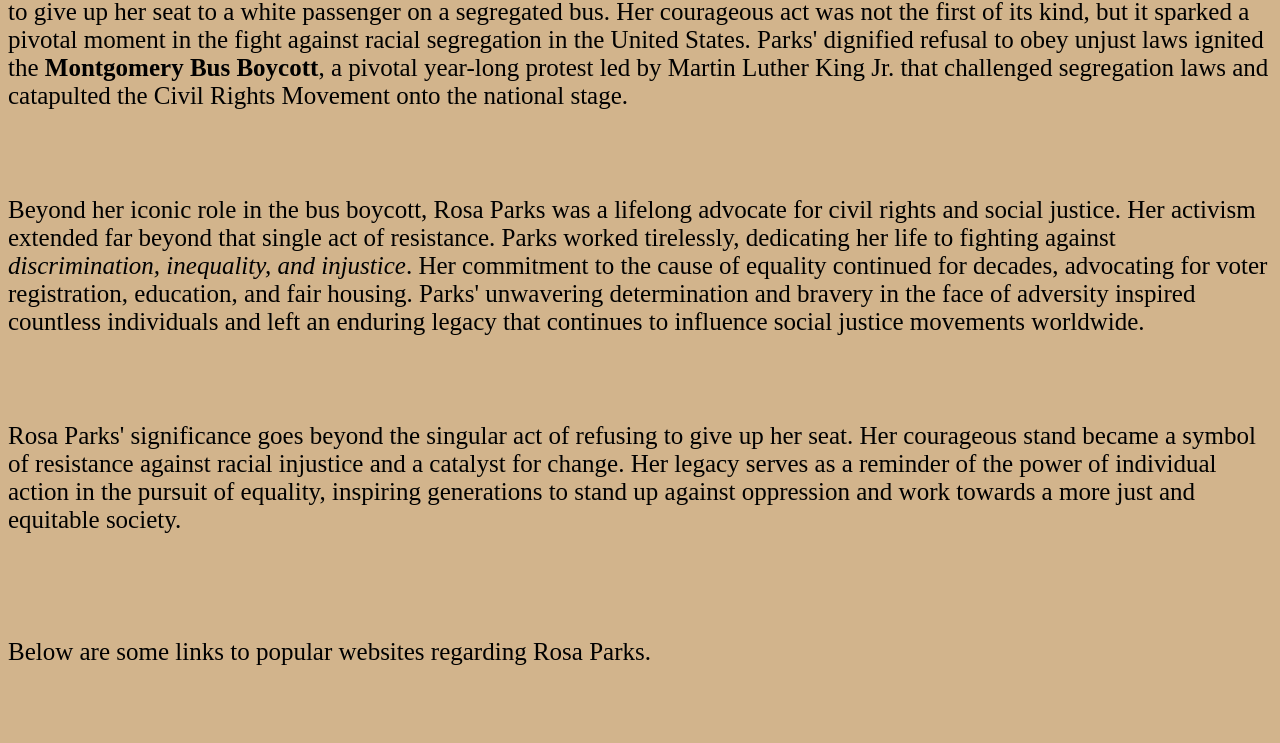
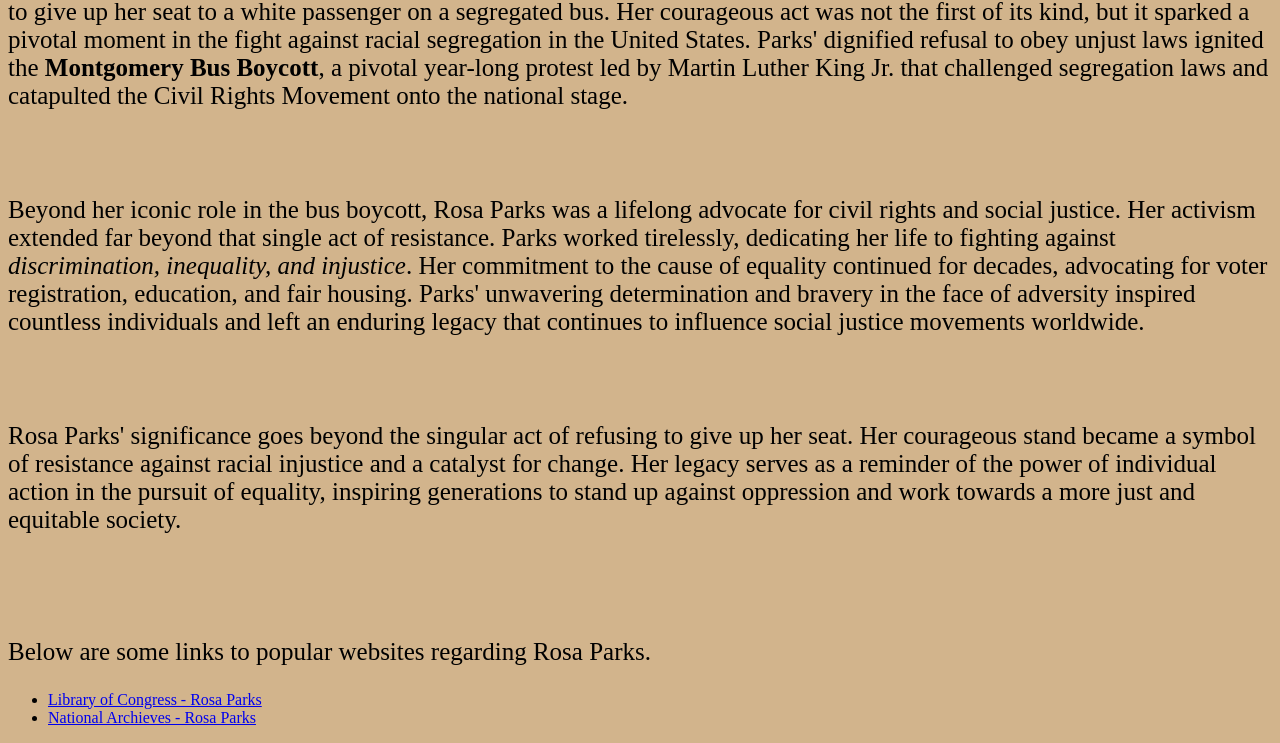
Before and after one commit to YourAngel64/semesterproject.github.io, a plain HTML site: page index.html in a window 1280 px wide. Shown: the part 961-1704 px from the top of the page. Before the commit the page ends 1652 px from the top, so only its background shows below. Drawn offline with Linux system fonts and the light colour scheme.

Commit message:
Update index.html

```diff
--- a/index.html
+++ b/index.html
@@ -52,5 +52,12 @@ img {
 
     <p>Below are some links to popular websites regarding Rosa Parks.</p>
 
+<ul>
+<li><a href="https://www.loc.gov/collections/rosa-parks-papers/about-this-collection">Library of Congress - Rosa Parks</a>
+</li>
+<li><a href="https://www.archives.gov/education/lessons/rosa-parks">National Archieves - Rosa Parks</a>
+</li>
+
+</ul>
 </body>
 </html>
```
